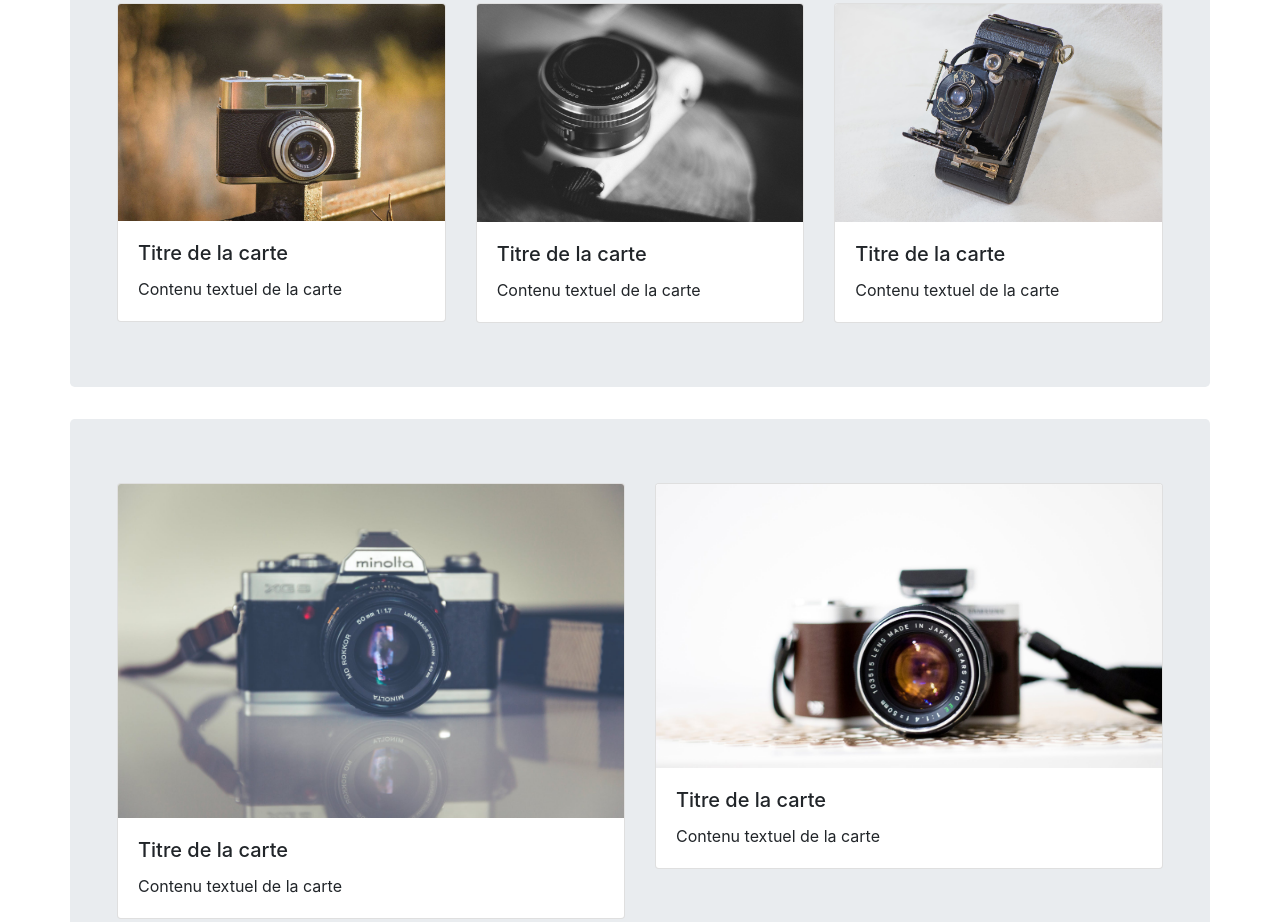
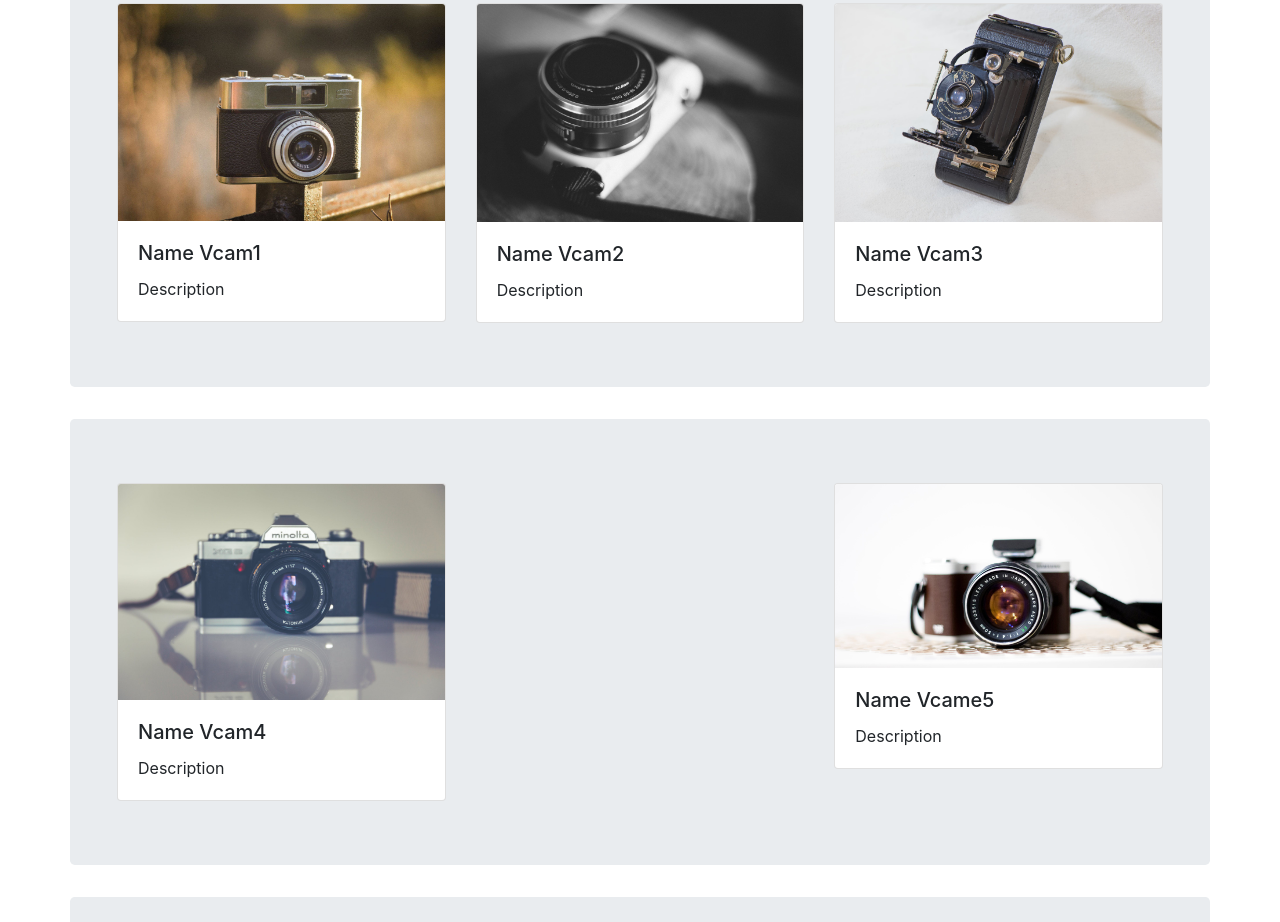
Before and after one commit to Mai201/Orinoco, a website: page index.html in a window 1280 px wide. Shown: the part 381-1303 px from the top of the page. Drawn offline with Linux system fonts and the light colour scheme; no server answers.

Commit message:
update html

```diff
--- a/index.html
+++ b/index.html
@@ -44,8 +44,8 @@
                     <div class="card">
                         <img class="card-img-top" src="images/vcam_1.jpg">
                         <div class="card-body">
-                        <h5 class="card-title">Titre de la carte</h5>
-                        <p class="card-text">Contenu textuel de la carte</p>
+                        <h5 class="card-title">Name Vcam1</h5>
+                        <p class="card-text">Description</p>
                         </div>
                     </div>
                 </div>
@@ -53,8 +53,8 @@
                     <div class="card">
                         <img class="card-img-top" src="images/vcam_2.jpg">
                         <div class="card-body">
-                        <h5 class="card-title">Titre de la carte</h5>
-                        <p class="card-text">Contenu textuel de la carte</p>
+                        <h5 class="card-title">Name Vcam2</h5>
+                        <p class="card-text">Description</p>
                         </div>
                     </div>
                 </div>
@@ -62,28 +62,28 @@
                     <div class="card">
                         <img class="card-img-top" src="images/vcam_3.jpg">
                         <div class="card-body">
-                        <h5 class="card-title">Titre de la carte</h5>
-                        <p class="card-text">Contenu textuel de la carte</p>
+                        <h5 class="card-title">Name Vcam3</h5>
+                        <p class="card-text">Description</p>
                         </div>
                     </div>
                 </div>
             </div>
             <div class="row jumbotron">
-                <div class="col-12 col-lg-6">
+                <div class="col-12 col-lg-4">
                     <div class="card">
                         <img class="card-img-top" src="images/vcam_4.jpg">
                         <div class="card-body">
-                        <h5 class="card-title">Titre de la carte</h5>
-                        <p class="card-text">Contenu textuel de la carte</p>
+                        <h5 class="card-title">Name Vcam4</h5>
+                        <p class="card-text">Description</p>
                         </div>
                     </div>
                 </div>
-                <div class="col-12 col-lg-6">
+                <div class="col-12 col-lg-4 offset-lg-4">
                     <div class="card">
                         <img class="card-img-top" src="images/vcam_5.jpg">
                         <div class="card-body">
-                        <h5 class="card-title">Titre de la carte</h5>
-                        <p class="card-text">Contenu textuel de la carte</p>
+                        <h5 class="card-title">Name Vcame5</h5>
+                        <p class="card-text">Description</p>
                         </div>
                     </div>
                 </div>
```
